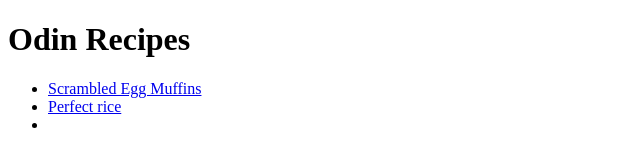
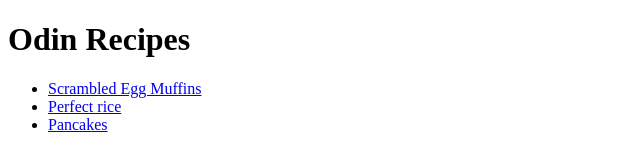
Before and after one commit to Kliuchenko/odin-recipes, a plain HTML site: page index.html in a window 1280 px wide. Shown: the full height of the page, 0-640 px from the left. Drawn offline with Linux system fonts and the light colour scheme.

Commit message:
add pancakes to the index.html

```diff
--- a/index.html
+++ b/index.html
@@ -9,7 +9,7 @@
     <ul>
         <li><a href="./recipes/scramble.html">Scrambled Egg Muffins</a></li>
         <li><a href="./recipes/rice.html">Perfect rice</a></li>
-        <li><a href="./recipes/pancakes.html"></a></li>
+        <li><a href="./recipes/pancakes.html">Pancakes</a></li>
     </ul>
 
 </body>
```
